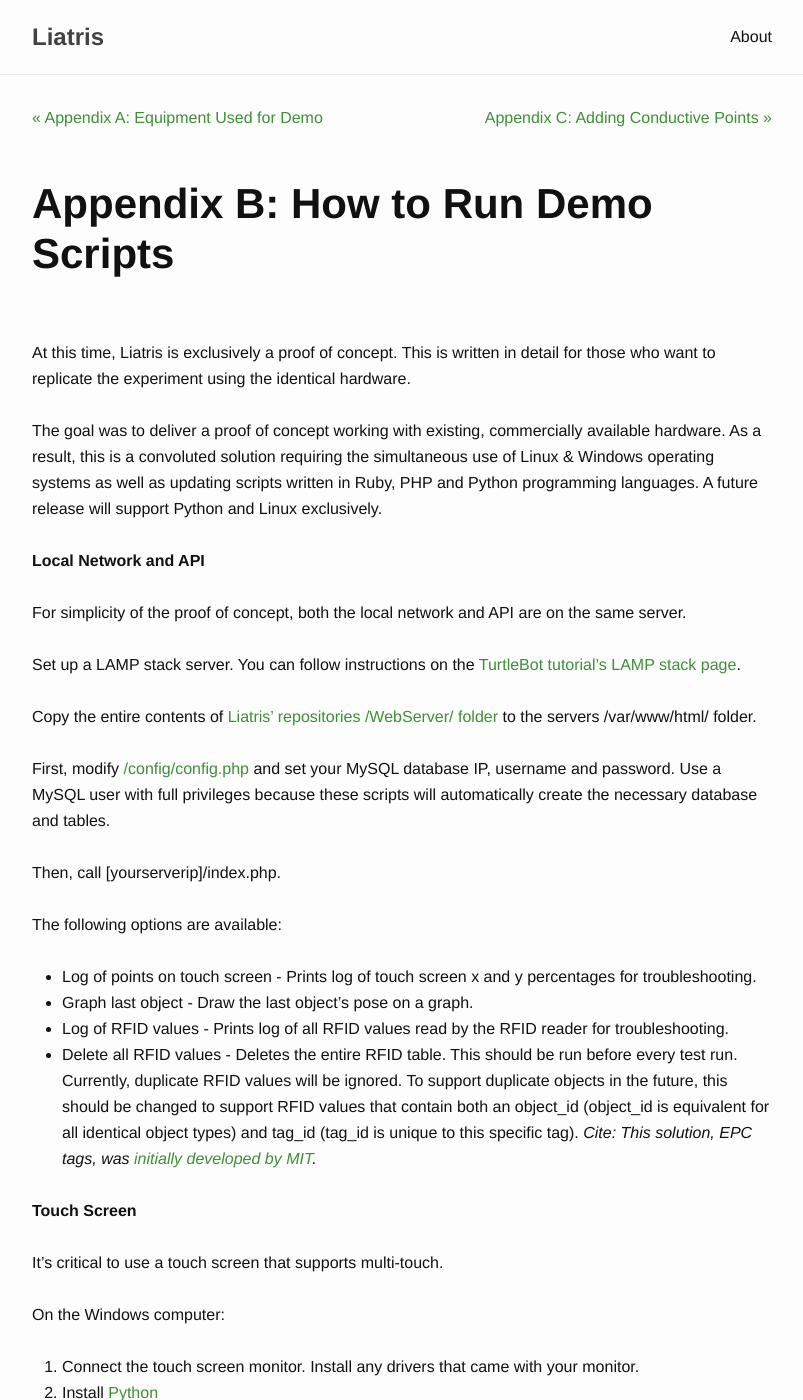
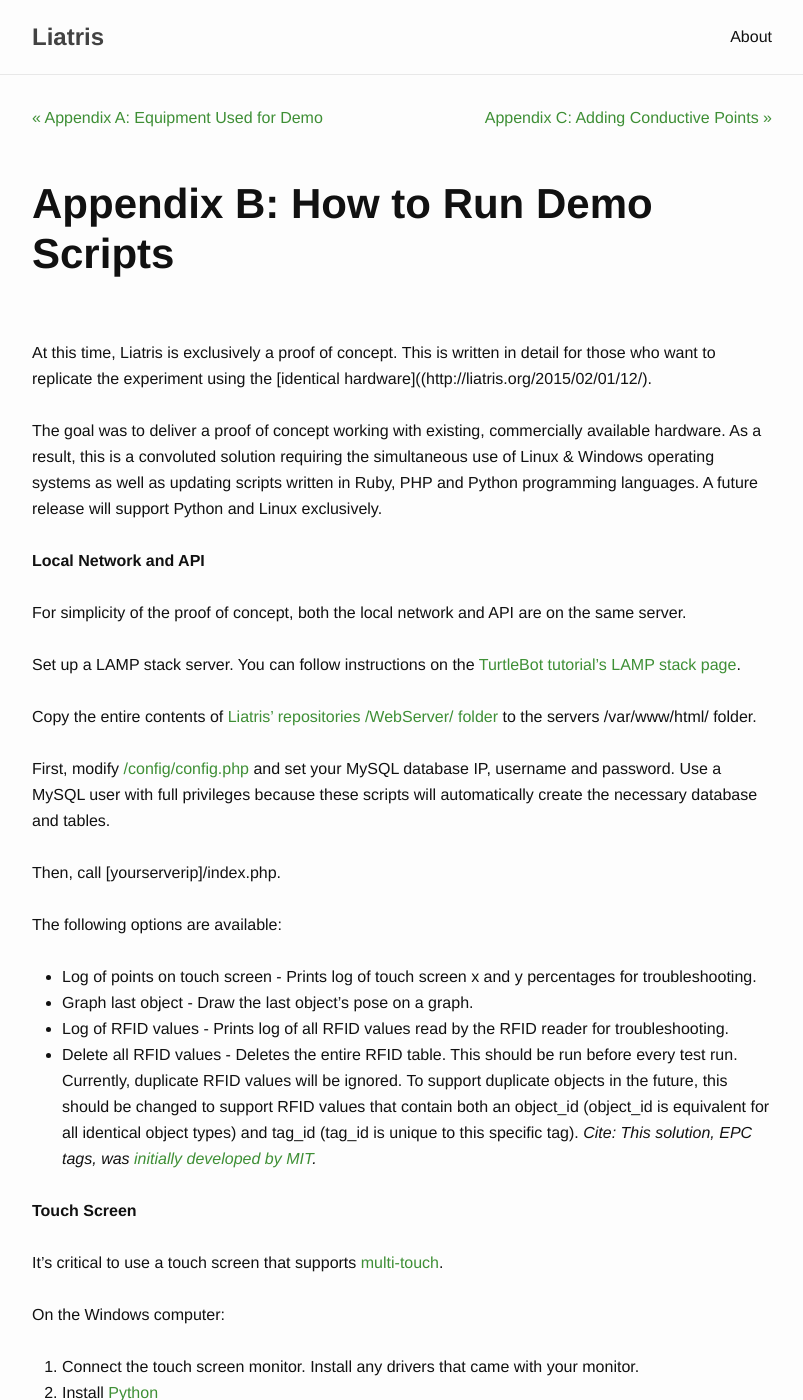
Before and after one commit to markwsilliman/liatris-org, a Jekyll site: the page built from _posts/2015-06-19-13.markdown, in a window 1280 px wide and 1400 px high. Shown: the whole window, without its empty margins (238-1041 px from the left). Built offline with Jekyll 4.4.1, drawn with Linux system fonts in a browser that asks for light colours; nearby versions of some CDN libraries; part of the change alters nothing that is shown; some of the changed text lies outside the part shown.

Commit message:
evenmore

```diff
--- a/_posts/2015-06-19-13.markdown
+++ b/_posts/2015-06-19-13.markdown
@@ -5,7 +5,7 @@ date:   2015-02-01 13:46:15
 answerrostag: "avoid_obstacles"
 ---
 
-At this time, Liatris is exclusively a proof of concept. This is written in detail for those who want to replicate the experiment using the identical hardware.
+At this time, Liatris is exclusively a proof of concept. This is written in detail for those who want to replicate the experiment using the [identical hardware]((http://liatris.org/2015/02/01/12/).
 
 The goal was to deliver a proof of concept working with existing, commercially available hardware.  As a result, this is a convoluted solution requiring the simultaneous use of Linux & Windows operating systems as well as updating scripts written in Ruby, PHP and Python programming languages. A future release will support Python and Linux exclusively.
 
@@ -30,7 +30,7 @@ The following options are available:
 
 **Touch Screen**
 
-It’s critical to use a touch screen that supports multi-touch.
+It’s critical to use a touch screen that supports [multi-touch](http://liatris.org/2015/02/01/12/).
 
 On the Windows computer:
 
@@ -52,7 +52,7 @@ To validate it’s running correctly:
 
 **RFID Reader**
 
-Note: These instructions are specific to Alien Technology’s ALR-9680.
+Note: These instructions are specific to [Alien Technology’s ALR-9680](http://liatris.org/2015/02/01/12/).
 
 Follow the included instructions on how to connect ALR-9680 to your local network. Connect the antenna to Baxter’s right gripper. Use zip ties because Baxter’s parallel gripper’s force isn’t sufficient to hold the antenna.
 
```
